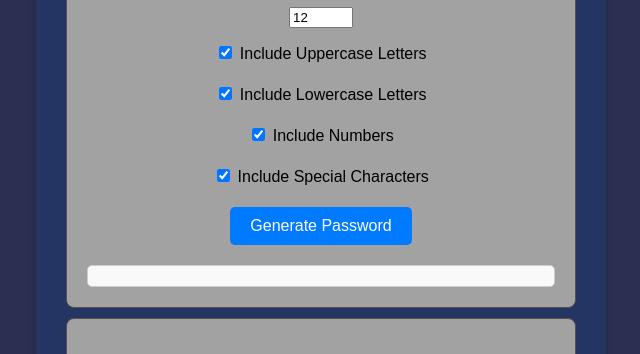
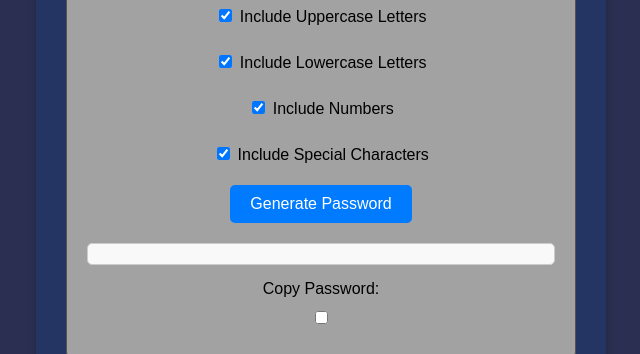
Before and after one commit to t0m0h1/Random-Password-Generator-JS-, a plain HTML site: page index.html in a window 1280 px wide. Shown: the part 222-576 px from the top of the page, without its empty margins (319-959 px from the left). Drawn offline with Linux system fonts and the light colour scheme.

Commit message:
Add copy password functionality

```diff
--- a/index.html
+++ b/index.html
@@ -37,6 +37,8 @@
                 <button type="button" onclick="generatePassword()">Generate Password</button>
             </form>
             <div class="password-display" id="passwordDisplay"></div>
+            <label for="passwordDisplay">Copy Password:</label>
+            <input type="checkbox" id="copyPassword" name="copyPassword" onclick="copyPassword()">
         </div>
         <div class="container">
             <h1>How strong is your password?</h1>
--- a/script.js
+++ b/script.js
@@ -60,3 +60,14 @@ function checkPassword() {
 
     document.getElementById('passwordDisplay').textContent = password;
 }
+
+function copyPassword() {
+    const password = document.getElementById('passwordDisplay').textContent;
+    if (password === '') {
+        alert('Please generate a password first.');
+        return;
+    }
+
+    navigator.clipboard.writeText(password);
+    alert('Password copied to clipboard.');
+}
--- a/style.css
+++ b/style.css
@@ -33,6 +33,7 @@ body {
 .container label {
     display: block;
     margin-bottom: 10px;
+    margin-top: 15px;
 }
 
 .container input[type="number"],
```
